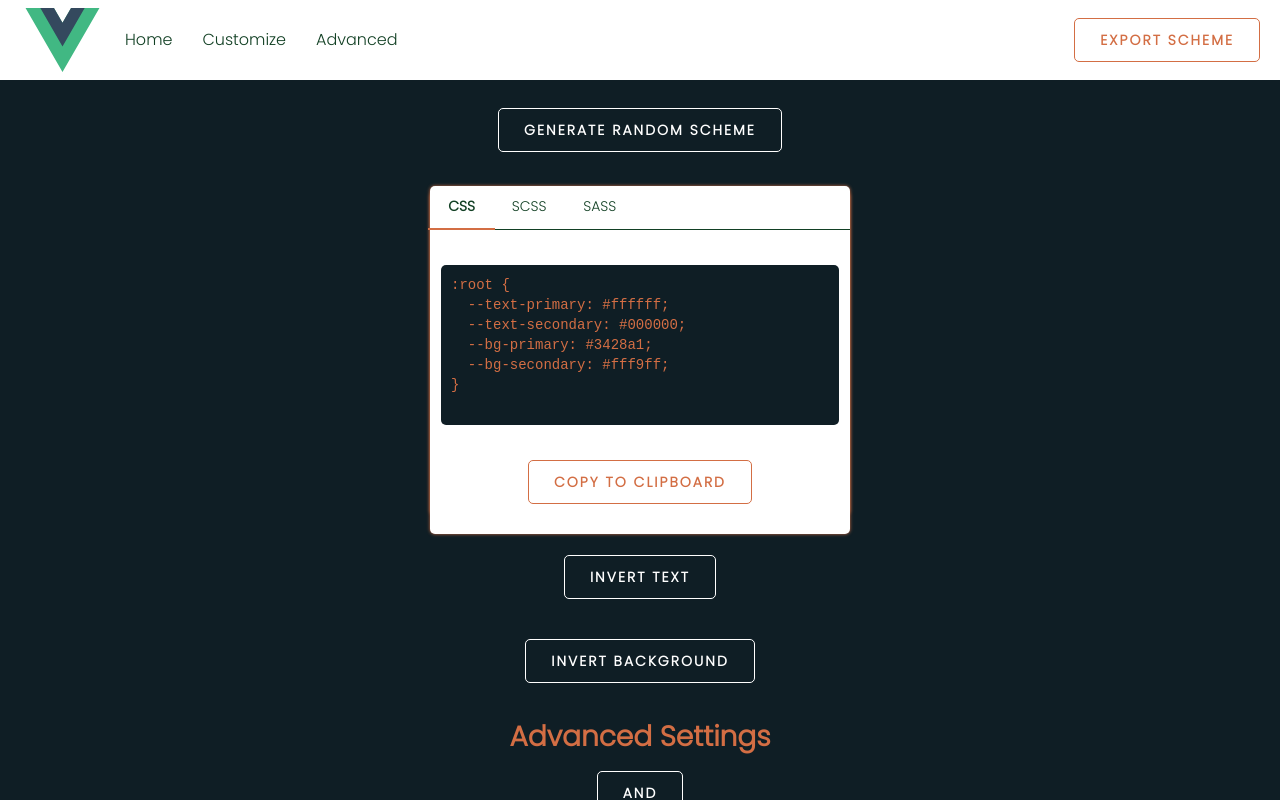
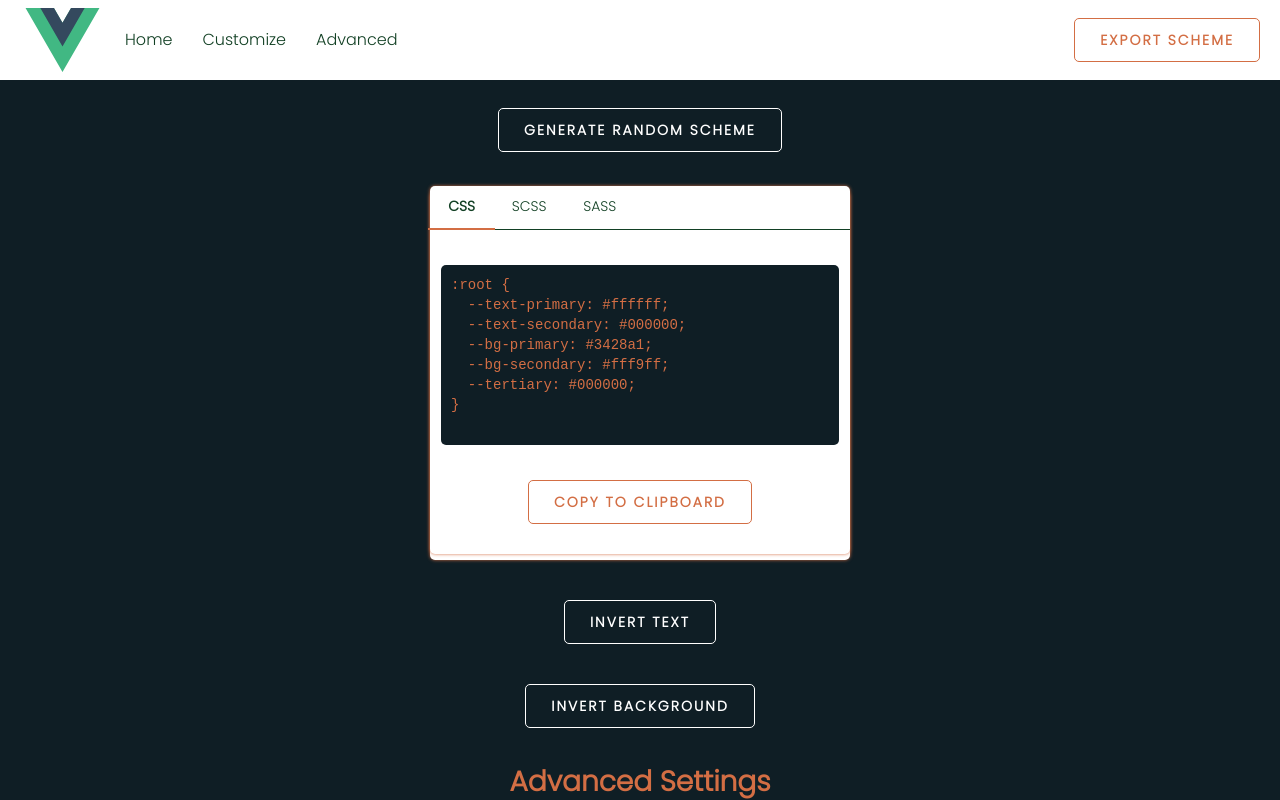
Before and after one commit to GregaE/color-schemer, a Vue app: page / in a window 1280 px wide. Both pictures are taken after a click on the button "EXPORT SCHEME". Shown: the top 800 px of the page. Built offline with nearby package versions, Linux system fonts and the light colour scheme; no server answers.

Commit message:
chore: add tertiary color

```diff
--- a/src/App.vue
+++ b/src/App.vue
@@ -8,6 +8,7 @@
       v-bind:textSecondary="textSecondary"
       v-bind:bgPrimary="bgPrimary"
       v-bind:bgSecondary="bgSecondary"
+      v-bind:tertiary="tertiary"
     />
     <InvertColors
       @change-scheme="changeScheme"
@@ -15,6 +16,7 @@
       v-bind:textSecondary="textSecondary"
       v-bind:bgPrimary="bgPrimary"
       v-bind:bgSecondary="bgSecondary"
+      v-bind:tertiary="tertiary"
     />
     <ExportModal
       v-if="exportModalIsActive"
@@ -22,6 +24,7 @@
       v-bind:textSecondary="textSecondary"
       v-bind:bgPrimary="bgPrimary"
       v-bind:bgSecondary="bgSecondary"
+      v-bind:tertiary="tertiary"
     />
     <AdvancedConfig @change-scheme="changeScheme" />
   </div>
@@ -51,6 +54,7 @@ export default {
     textSecondary: localStorage.getItem("text-secondary"),
     bgPrimary: localStorage.getItem("bg-primary"),
     bgSecondary: localStorage.getItem("bg-secondary"),
+    tertiary: localStorage.getItem("tertiary"),
     exportModalIsActive: false,
   }),
   methods: {
@@ -63,6 +67,8 @@ export default {
         this.bgPrimary = color;
       } else if (field === "--bg-secondary") {
         this.bgSecondary = color;
+      } else if (field === "--tertiary") {
+        this.tertiary = color;
       }
       rootScheme.style.setProperty(field, color);
     },
@@ -71,6 +77,7 @@ export default {
       this.changeColor(colorArr[1], "--text-secondary");
       this.changeColor(colorArr[2], "--bg-primary");
       this.changeColor(colorArr[3], "--bg-secondary");
+      this.changeColor(colorArr[4], "--tertiary");
     },
     toggleExportModal() {
       this.exportModalIsActive = !this.exportModalIsActive;
@@ -83,6 +90,7 @@ export default {
       localStorage.setItem("text-secondary", "#000000");
       localStorage.setItem("bg-primary", "#3428a1");
       localStorage.setItem("bg-secondary", "#fff9ff");
+      localStorage.setItem("tertiary", "#000000");
     } else {
       rootScheme.style.setProperty(
         "--text-primary",
@@ -100,6 +108,10 @@ export default {
         "--bg-secondary",
         localStorage.getItem("bg-secondary")
       );
+      rootScheme.style.setProperty(
+        "--tertiary",
+        localStorage.getItem("tertiary")
+      );
     }
   },
 };
--- a/src/assets/styles/main.css
+++ b/src/assets/styles/main.css
@@ -3,6 +3,7 @@
   --text-secondary: #124024;
   --bg-primary: #0F1E25;
   --bg-secondary: hsl(0, 0%, 100%);
+  --tertiary: #000000;
   --danger: #fa0606;
   --border-radius: 5px;
   --main: 'Poppins', sans-serif;
--- a/src/components/AdvancedConfig.vue
+++ b/src/components/AdvancedConfig.vue
@@ -19,7 +19,6 @@ export default {
           [this.firstColor, this.secondColor],
           this.logic
         ).then((res) => {
-          console.log(res);
           this.colorArr = res;
           this.isLoading = false;
           this.isSelected = true;
--- a/src/components/CustomizeForm.vue
+++ b/src/components/CustomizeForm.vue
@@ -10,6 +10,7 @@ export default {
     textSecondary: String,
     bgPrimary: String,
     bgSecondary: String,
+    tertiary: String,
   },
   watch: {
     textPrimary(newVal) {
@@ -23,6 +24,9 @@ export default {
     },
     bgSecondary(newVal) {
       localStorage.setItem("bg-secondary", newVal);
+    },
+    tertiary(newVal) {
+      localStorage.setItem("tertiary", newVal);
     },
   },
 };
@@ -80,6 +84,18 @@ export default {
           />
         </div>
       </div>
+      <div class="color-picker">
+        <label for="tertiary">Tertiary</label>
+        <div class="color-field">
+          <div>{{ tertiary }}</div>
+          <input
+            :value="tertiary"
+            type="color"
+            id="tertiary"
+            @input="onChange($event, '--tertiary')"
+          />
+        </div>
+      </div>
     </div>
   </form>
 </template>
--- a/src/components/ExportModal.vue
+++ b/src/components/ExportModal.vue
@@ -7,7 +7,8 @@ export default {
         this.textPrimary,
         this.textSecondary,
         this.bgPrimary,
-        this.bgSecondary
+        this.bgSecondary,
+        this.tertiary
       );
       function listener(e) {
         e.clipboardData.setData("text/html", styleCSS);
@@ -21,13 +22,14 @@ export default {
     toggleStyles() {
       this.selectedStyle === "scss";
     },
-    getStyling(selectedStyle, style1, style2, style3, style4) {
+    getStyling(selectedStyle, style1, style2, style3, style4, style5) {
       if (selectedStyle === "css") {
         return `:root {
   --text-primary: ${style1};
   --text-secondary: ${style2};
   --bg-primary: ${style3};
   --bg-secondary: ${style4};
+  --tertiary: ${style5};
 }`;
       } else if (selectedStyle === "scss") {
         return `$text-primary: ${style1};
@@ -38,7 +40,8 @@ $bg-secondary: ${style4};`;
         return `$text-primary: ${style1}
 $text-secondary: ${style2}
 $bg-primary: ${style3}
-$bg-secondary: ${style4}`;
+$bg-secondary: ${style4}
+$tertiary: ${style5}`;
       }
     },
   },
@@ -47,6 +50,7 @@ $bg-secondary: ${style4}`;
     textSecondary: String,
     bgPrimary: String,
     bgSecondary: String,
+    tertiary: String,
   },
   data() {
     return {
@@ -85,7 +89,8 @@ $bg-secondary: ${style4}`;
           this.textPrimary,
           this.textSecondary,
           this.bgPrimary,
-          this.bgSecondary
+          this.bgSecondary,
+          this.tertiary
         )
       }}
     </pre>
--- a/src/components/InvertColors.vue
+++ b/src/components/InvertColors.vue
@@ -7,14 +7,16 @@ export default {
         this.textPrimary,
         this.bgPrimary,
         this.bgSecondary,
+        this.tertiary,
       ]);
     },
     invertBg() {
       this.$emit("change-scheme", [
         this.textPrimary,
         this.textSecondary,
+        this.bgPrimary,
         this.bgSecondary,
-        this.bgPrimary,
+        this.tertiary,
       ]);
     },
   },
@@ -23,6 +25,7 @@ export default {
     textSecondary: String,
     bgPrimary: String,
     bgSecondary: String,
+    tertiary: String,
   },
 };
 </script>
--- a/src/views/CustomizationView.vue
+++ b/src/views/CustomizationView.vue
@@ -16,6 +16,7 @@ export default {
     textSecondary: String,
     bgPrimary: String,
     bgSecondary: String,
+    tertiary: String,
   },
 };
 </script>
@@ -28,6 +29,7 @@ export default {
       v-bind:textSecondary="textSecondary"
       v-bind:bgPrimary="bgPrimary"
       v-bind:bgSecondary="bgSecondary"
+      v-bind:tertiary="tertiary"
     />
   </div>
 </template>
```
